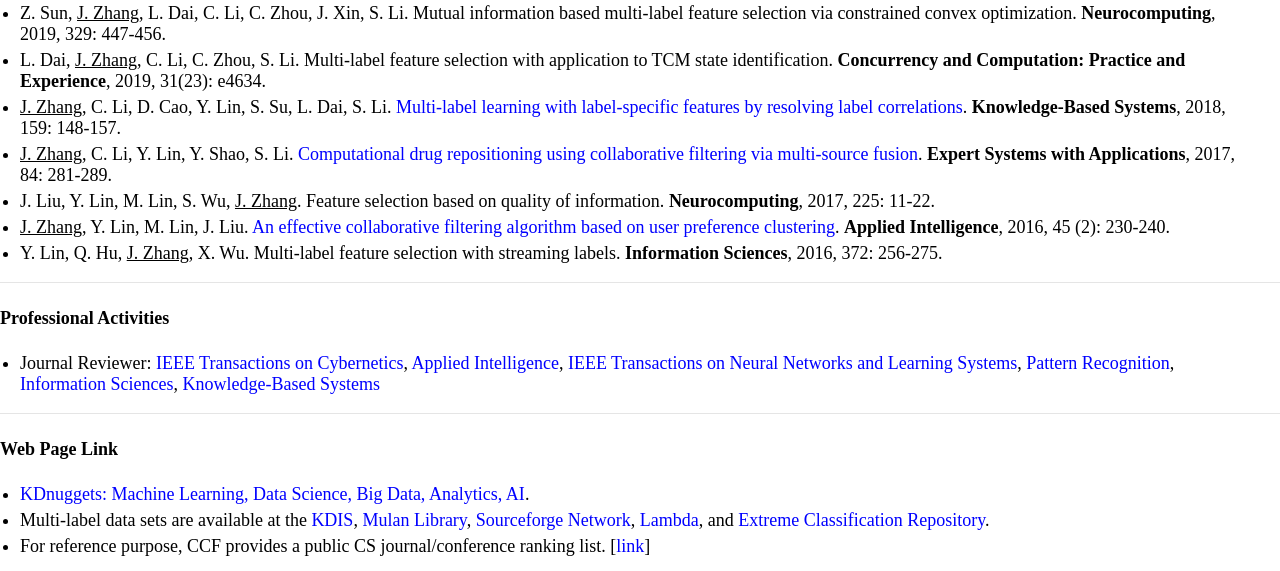
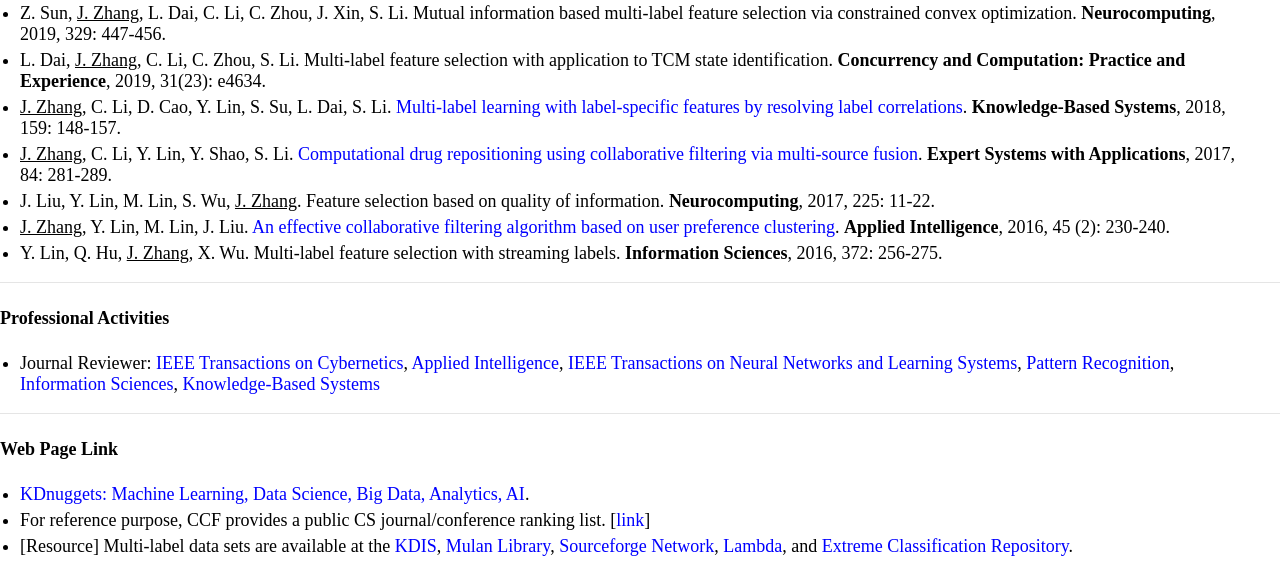
Before and after one commit to jiazhang-ml/jiazhang-ml.github.io, a Jekyll site: the page built from index.md, in a window 1280 px wide and 900 px high, scrolled down 964 px, cut to the strip 0-571 px from the top of the window. Built offline with Jekyll 4.4.1, drawn with Linux system fonts in a browser that asks for light colours.

Commit message:
Update index.md

```diff
--- a/index.md
+++ b/index.md
@@ -51,5 +51,5 @@ I am broadly interested in machine learning, data mining, and artificial intelli
 
 #### Web Page Link
 * [KDnuggets: Machine Learning, Data Science, Big Data, Analytics, AI](https://www.kdnuggets.com/).
-* Multi-label data sets are available at the [KDIS](http://www.uco.es/kdis/mllresources/), [Mulan Library](http://mulan.sourceforge.net/datasets.html), [Sourceforge Network](http://waikato.github.io/meka/datasets/), [Lambda](http://www.lamda.nju.edu.cn/files/MDDM-expdata.rar), and [Extreme Classification Repository](http://manikvarma.org/downloads/XC/XMLRepository.html).
 * For reference purpose, CCF provides a public CS journal/conference ranking list. [[link](https://www.ccf.org.cn/Academic_Evaluation/By_category/)]
+* [Resource] Multi-label data sets are available at the [KDIS](http://www.uco.es/kdis/mllresources/), [Mulan Library](http://mulan.sourceforge.net/datasets.html), [Sourceforge Network](http://waikato.github.io/meka/datasets/), [Lambda](http://www.lamda.nju.edu.cn/files/MDDM-expdata.rar), and [Extreme Classification Repository](http://manikvarma.org/downloads/XC/XMLRepository.html).
```
